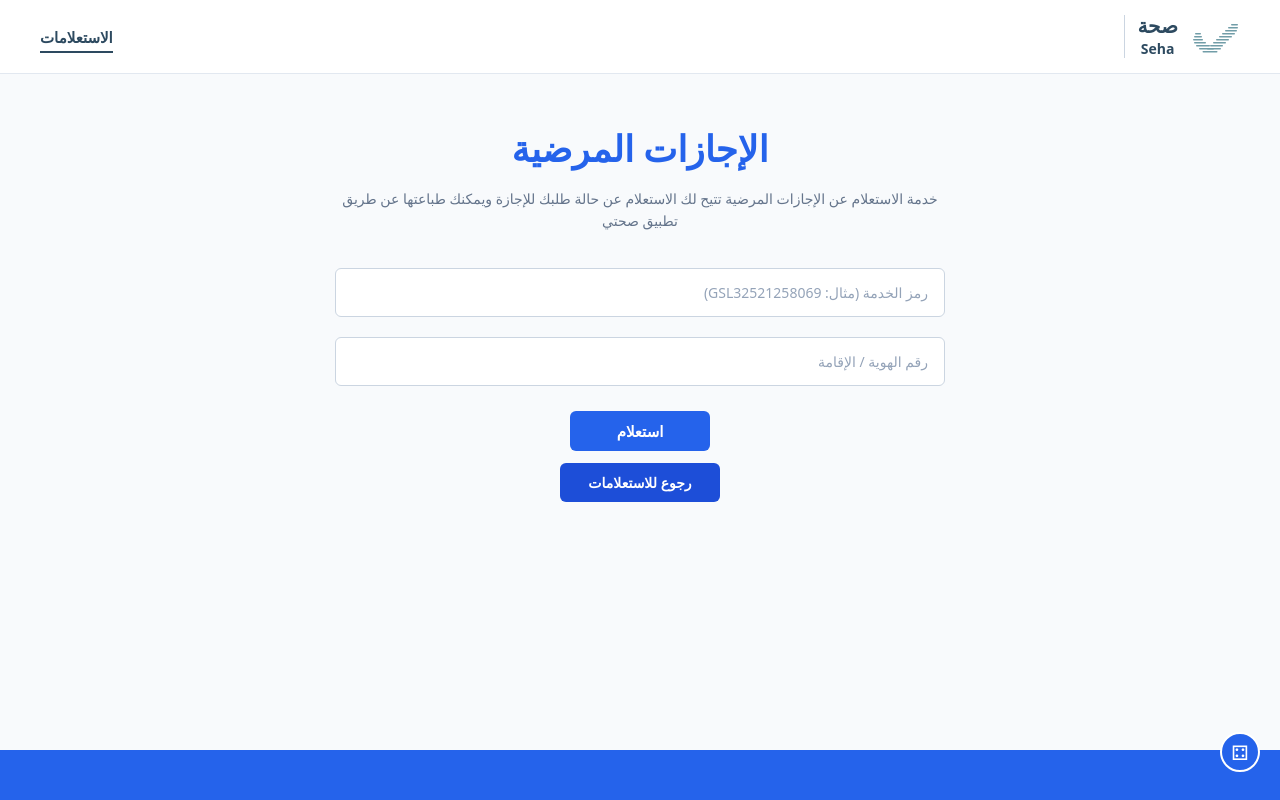
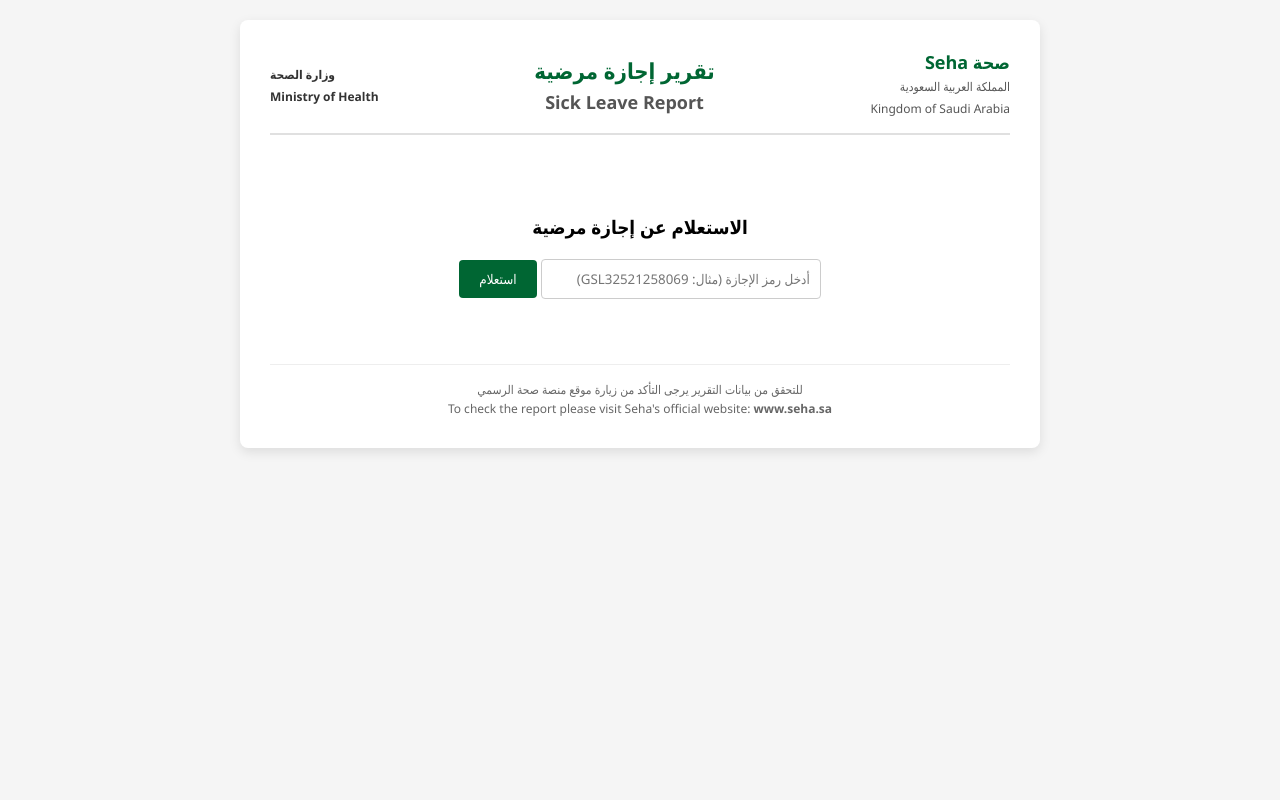
Before and after one commit to alsalahiomarm/sickleaveproject, a Flask app: page / in a window 1280 px wide. Run offline with Flask 3, Linux system fonts and the light colour scheme.

Commit message:
Update index.html

```diff
--- a/templates/index.html
+++ b/templates/index.html
@@ -3,154 +3,201 @@
 <head>
     <meta charset="UTF-8">
     <meta name="viewport" content="width=device-width, initial-scale=1.0">
-    <title>منصة صحة - الاستعلام عن الإجازات المرضية</title>
+    <title>تقرير إجازة مرضية - منصة صحة</title>
     <style>
-        * { box-sizing: border-box; font-family: system-ui, -apple-system, BlinkMacSystemFont, "Segoe UI", Roboto, sans-serif; margin: 0; padding: 0; }
-        body { background-color: #f8fafc; color: #333; direction: rtl; min-height: 100vh; display: flex; flex-direction: column; justify-content: space-between; }
-
-        /* الهيدر العلوي */
-        .navbar { display: flex; justify-content: space-between; align-items: center; padding: 15px 40px; background: #ffffff; border-bottom: 1px solid #e2e8f0; }
-
-        /* الشعار والتفاصيل المطابقة للصورة */
-        .logo-container { display: flex; align-items: center; gap: 12px; }
-        .logo-text { text-align: center; border-left: 1px solid #cbd5e1; padding-left: 12px; }
-        .logo-title { color: #2d4a60; font-size: 20px; font-weight: bold; line-height: 1.1; }
-        .logo-sub { color: #2d4a60; font-size: 14px; font-weight: 600; margin-top: 2px; }
-        .logo-svg { width: 50px; height: 40px; }
-
-        /* القائمة العلوية - الاستعلامات فقط */
-        .nav-links { display: flex; align-items: center; gap: 20px; list-style: none; }
-        .nav-links a { color: #2d4a60; text-decoration: none; font-size: 15px; font-weight: bold; border-bottom: 2px solid #2d4a60; padding-bottom: 4px; }
-
-        /* المحتوى الرئيسي */
-        .container { max-width: 650px; margin: 50px auto; padding: 0 20px; text-align: center; flex-grow: 1; }
-        .main-title { color: #2563eb; font-size: 36px; font-weight: bold; margin-bottom: 15px; }
-        .description { color: #64748b; font-size: 14px; line-height: 1.6; margin-bottom: 35px; }
-
-        /* نماذج الإدخال */
-        .form-group { margin-bottom: 20px; text-align: right; }
-        .form-control { width: 100%; padding: 14px 16px; border: 1px solid #cbd5e1; border-radius: 6px; font-size: 14px; outline: none; background-color: #ffffff; color: #334155; }
-        .form-control::placeholder { color: #94a3b8; text-align: right; }
-        .form-control:focus { border-color: #2563eb; box-shadow: 0 0 0 3px rgba(37, 99, 235, 0.1); }
-
-        /* الأزرار */
-        .buttons-group { display: flex; flex-direction: column; align-items: center; gap: 12px; margin-top: 25px; }
-        .btn-submit { background-color: #2563eb; color: white; border: none; padding: 10px 35px; font-size: 15px; border-radius: 6px; cursor: pointer; font-weight: bold; min-width: 140px; }
-        .btn-submit:hover { background-color: #1d4ed8; }
-        .btn-back { background-color: #1d4ed8; color: white; border: none; padding: 10px 25px; font-size: 14px; border-radius: 6px; cursor: pointer; font-weight: bold; text-decoration: none; min-width: 160px; display: inline-block; }
-        .btn-back:hover { background-color: #1e40af; }
-
-        /* نتيجة الاستعلام */
-        .result-box { display: none; margin-top: 30px; border: 1px solid #e2e8f0; border-radius: 8px; padding: 20px; background-color: #ffffff; text-align: right; box-shadow: 0 4px 6px -1px rgba(0, 0, 0, 0.05); }
-        .result-row { display: flex; justify-content: space-between; padding: 12px 0; border-bottom: 1px dashed #e2e8f0; font-size: 14px; }
-        .result-row:last-child { border-bottom: none; }
-        .label { color: #64748b; font-weight: bold; }
-        .val { color: #0f172a; font-weight: 600; }
-
-        /* الشريط السفلي */
-        .footer-bar { background-color: #2563eb; height: 50px; width: 100%; position: relative; margin-top: 40px; }
-        .accessibility-icon { position: absolute; right: 20px; top: -18px; background: #2563eb; border: 2px solid #ffffff; border-radius: 50%; width: 40px; height: 40px; display: flex; align-items: center; justify-content: center; color: white; font-size: 20px; cursor: pointer; }
+        * {
+            box-sizing: border-box;
+            font-family: 'Segoe UI', Tahoma, Geneva, Verdana, sans-serif;
+        }
+        body {
+            background-color: #f5f5f5;
+            margin: 0;
+            padding: 20px;
+            display: flex;
+            justify-content: center;
+        }
+        .report-card {
+            background: #fff;
+            width: 100%;
+            max-width: 800px;
+            padding: 30px;
+            border-radius: 8px;
+            box-shadow: 0 4px 12px rgba(0,0,0,0.1);
+        }
+        .header {
+            display: flex;
+            justify-content: space-between;
+            align-items: center;
+            border-bottom: 2px solid #e0e0e0;
+            padding-bottom: 15px;
+            margin-bottom: 20px;
+        }
+        .header-title {
+            text-align: center;
+        }
+        .header-title h2 {
+            margin: 0;
+            color: #006633;
+            font-size: 22px;
+        }
+        .header-title h3 {
+            margin: 5px 0 0 0;
+            color: #555;
+            font-size: 18px;
+        }
+        .logo {
+            max-height: 70px;
+        }
+        .info-table {
+            width: 100%;
+            border-collapse: collapse;
+            margin-top: 10px;
+        }
+        .info-table th, .info-table td {
+            border: 1px solid #dcdcdc;
+            padding: 10px 12px;
+            font-size: 14px;
+        }
+        .info-table th {
+            background-color: #f9f9f9;
+            width: 30%;
+            text-align: right;
+            color: #333;
+        }
+        .info-table td {
+            width: 70%;
+            color: #111;
+        }
+        .en-text {
+            display: block;
+            font-size: 12px;
+            color: #777;
+            direction: ltr;
+            text-align: right;
+        }
+        .footer-note {
+            margin-top: 25px;
+            padding-top: 15px;
+            border-top: 1px solid #eee;
+            font-size: 12px;
+            color: #666;
+            text-align: center;
+            line-height: 1.6;
+        }
+        .print-btn {
+            display: block;
+            width: 100%;
+            background-color: #006633;
+            color: white;
+            border: none;
+            padding: 12px;
+            font-size: 16px;
+            border-radius: 5px;
+            cursor: pointer;
+            margin-top: 20px;
+        }
+        @media print {
+            .print-btn, .search-box {
+                display: none;
+            }
+            body {
+                background: white;
+                padding: 0;
+            }
+            .report-card {
+                box-shadow: none;
+            }
+        }
     </style>
 </head>
 <body>
 
-    <!-- الهيدر العلوي -->
-    <div class="navbar">
-        <div class="logo-container">
-            <!-- رسم الشعار بنفس خطوط الصح الأفقية -->
-            <svg class="logo-svg" viewBox="0 0 100 80" fill="none" xmlns="http://www.w3.org/2000/svg">
-                <g fill="#719da8">
-                    <rect x="10" y="32" width="12" height="3" rx="1.5"/>
-                    <rect x="8" y="38" width="16" height="3" rx="1.5"/>
-                    <rect x="6" y="44" width="20" height="3" rx="1.5"/>
-                    <rect x="8" y="50" width="24" height="3" rx="1.5"/>
-                    <rect x="12" y="56" width="28" height="3" rx="1.5"/>
-                    <rect x="18" y="62" width="30" height="3" rx="1.5"/>
-                    <rect x="25" y="68" width="30" height="3" rx="1.5"/>
-                    <rect x="34" y="62" width="28" height="3" rx="1.5"/>
-                    <rect x="40" y="56" width="26" height="3" rx="1.5"/>
-                    <rect x="46" y="50" width="26" height="3" rx="1.5"/>
-                    <rect x="52" y="44" width="26" height="3" rx="1.5"/>
-                    <rect x="58" y="38" width="26" height="3" rx="1.5"/>
-                    <rect x="64" y="32" width="26" height="3" rx="1.5"/>
-                    <rect x="70" y="26" width="24" height="3" rx="1.5"/>
-                    <rect x="76" y="20" width="20" height="3" rx="1.5"/>
-                    <rect x="82" y="14" width="14" height="3" rx="1.5"/>
-                </g>
-            </svg>
-
-            <div class="logo-text">
-                <div class="logo-title">صحة</div>
-                <div class="logo-sub">Seha</div>
-            </div>
+<div class="report-card">
+    <!-- الهيدر واللوجو -->
+    <div class="header">
+        <div>
+            <strong style="color: #006633; font-size: 18px;">صحة Seha</strong><br>
+            <span style="font-size: 12px; color: #555;">المملكة العربية السعودية<br>Kingdom of Saudi Arabia</span>
         </div>
-
-        <ul class="nav-links">
-            <li><a href="#">الاستعلامات</a></li>
-        </ul>
-    </div>
-
-    <!-- كرت الاستعلام الرئيسي -->
-    <div class="container">
-        <h1 class="main-title">الإجازات المرضية</h1>
-        <p class="description">خدمة الاستعلام عن الإجازات المرضية تتيح لك الاستعلام عن حالة طلبك للإجازة ويمكنك طباعتها عن طريق تطبيق صحتي</p>
-
-        <form id="inquiryForm">
-            <div class="form-group">
-                <input type="text" id="serviceCode" class="form-control" placeholder="رمز الخدمة (مثال: GSL32521258069)" required>
-            </div>
-            <div class="form-group">
-                <input type="text" id="nationalId" class="form-control" placeholder="رقم الهوية / الإقامة" required>
-            </div>
-
-            <div class="buttons-group">
-                <button type="submit" class="btn-submit">استعلام</button>
-                <a href="#" class="btn-back">رجوع للاستعلامات</a>
-            </div>
-        </form>
-
-        <div id="resultBox" class="result-box">
-            <div class="result-row"><span class="label">الاسم:</span><span class="val" id="resName">-</span></div>
-            <div class="result-row"><span class="label">تاريخ إصدار التقرير:</span><span class="val" id="resIssueDate">-</span></div>
-            <div class="result-row"><span class="label">تبدأ من:</span><span class="val" id="resStartDate">-</span></div>
-            <div class="result-row"><span class="label">وحتى:</span><span class="val" id="resEndDate">-</span></div>
-            <div class="result-row"><span class="label">المدة بالأيام:</span><span class="val" id="resDuration">1</span></div>
-            <div class="result-row"><span class="label">اسم الطبيب:</span><span class="val" id="resDoctor">-</span></div>
-            <div class="result-row"><span class="label">المسمى الوظيفي:</span><span class="val" id="resTitle">استشاري</span></div>
+        <div class="header-title">
+            <h2>تقرير إجازة مرضية</h2>
+            <h3>Sick Leave Report</h3>
+        </div>
+        <div style="text-align: left;">
+            <span style="font-size: 12px; font-weight: bold; color: #333;">وزارة الصحة<br>Ministry of Health</span>
         </div>
     </div>
 
-    <!-- الشريط السفلي -->
-    <div class="footer-bar">
-        <div class="accessibility-icon">&#9859;</div>
+    <!-- جدول البيانات المطابق -->
+    {% if leave %}
+    <table class="info-table">
+        <tr>
+            <th>رمز الإجازة <span class="en-text">Leave ID</span></th>
+            <td>{{ leave.leave_id }}</td>
+        </tr>
+        <tr>
+            <th>مدة الإجازة <span class="en-text">Leave Duration</span></th>
+            <td>{{ leave.duration }}</td>
+        </tr>
+        <tr>
+            <th>تاريخ الدخول <span class="en-text">Admission Date</span></th>
+            <td>{{ leave.admission_date }}</td>
+        </tr>
+        <tr>
+            <th>تاريخ الخروج <span class="en-text">Discharge Date</span></th>
+            <td>{{ leave.discharge_date }}</td>
+        </tr>
+        <tr>
+            <th>تاريخ إصدار التقرير <span class="en-text">Issue Date</span></th>
+            <td>{{ leave.issue_date }}</td>
+        </tr>
+        <tr>
+            <th>الاسم <span class="en-text">Name</span></th>
+            <td><strong>{{ leave.name_ar }}</strong><br><span style="font-size: 13px; color: #444;">{{ leave.name_en }}</span></td>
+        </tr>
+        <tr>
+            <th>رقم الهوية / الإقامة <span class="en-text">National ID / Iqama</span></th>
+            <td>{{ leave.national_id }}</td>
+        </tr>
+        <tr>
+            <th>الجنسية <span class="en-text">Nationality</span></th>
+            <td>{{ leave.nationality }}</td>
+        </tr>
+        <tr>
+            <th>جهة العمل <span class="en-text">Employer</span></th>
+            <td>{{ leave.employer }}</td>
+        </tr>
+        <tr>
+            <th>اسم الممارس <span class="en-text">Practitioner Name</span></th>
+            <td>{{ leave.practitioner_name }}</td>
+        </tr>
+        <tr>
+            <th>المسمى الوظيفي <span class="en-text">Position</span></th>
+            <td>{{ leave.position }}</td>
+        </tr>
+    </table>
+
+    <button class="print-btn" onclick="window.print()">طباعة التقرير / حفظ PDF</button>
+
+    {% else %}
+    <div style="text-align: center; padding: 40px 10px;">
+        <h3>الاستعلام عن إجازة مرضية</h3>
+        <form method="POST" action="/" class="search-box" style="margin-top: 20px;">
+            <input type="text" name="leave_id" placeholder="أدخل رمز الإجازة (مثال: GSL32521258069)" required style="padding: 10px; width: 280px; border: 1px solid #ccc; border-radius: 4px;">
+            <button type="submit" style="padding: 10px 20px; background: #006633; color: white; border: none; border-radius: 4px; cursor: pointer;">استعلام</button>
+        </form>
+        {% if error %}
+            <p style="color: red; margin-top: 15px;">{{ error }}</p>
+        {% endif %}
     </div>
+    {% endif %}
 
-    <script>
-        document.getElementById('inquiryForm').addEventListener('submit', async function(e) {
-            e.preventDefault();
-            const serviceCode = document.getElementById('serviceCode').value.trim();
-            const nationalId = document.getElementById('nationalId').value.trim();
+    <!-- الملاحظة المذيلة بالأسفل -->
+    <div class="footer-note">
+        للتحقق من بيانات التقرير يرجى التأكد من زيارة موقع منصة صحة الرسمي<br>
+        To check the report please visit Seha's official website: <strong>www.seha.sa</strong>
+    </div>
+</div>
 
-            try {
-                const response = await fetch(`/api/verify?code=${serviceCode}&id=${nationalId}`);
-                const data = await response.json();
-
-                if (data.success) {
-                    document.getElementById('resName').textContent = data.report.full_name;
-                    document.getElementById('resIssueDate').textContent = data.report.issue_date;
-                    document.getElementById('resStartDate').textContent = data.report.start_date;
-                    document.getElementById('resEndDate').textContent = data.report.end_date;
-                    document.getElementById('resDoctor').textContent = data.report.doctor_name;
-                    document.getElementById('resTitle').textContent = data.report.doctor_title || 'استشاري';
-                    document.getElementById('resultBox').style.display = 'block';
-                } else {
-                    alert('لم يتم العثور على التقرير، يرجى التأكد من البيانات.');
-                    document.getElementById('resultBox').style.display = 'none';
-                }
-            } catch (err) {
-                alert('حدث خطأ أثناء الاتصال بالخادم.');
-            }
-        });
-    </script>
 </body>
 </html>
```
